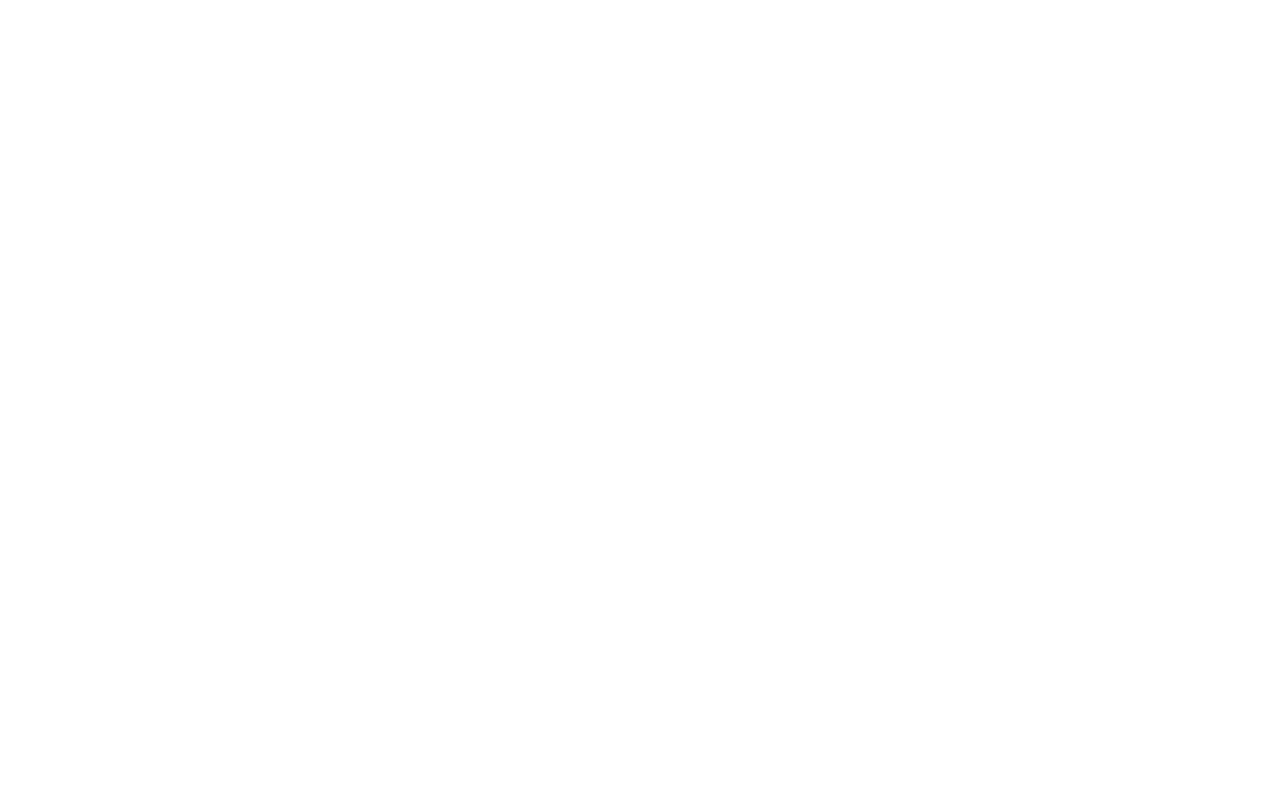
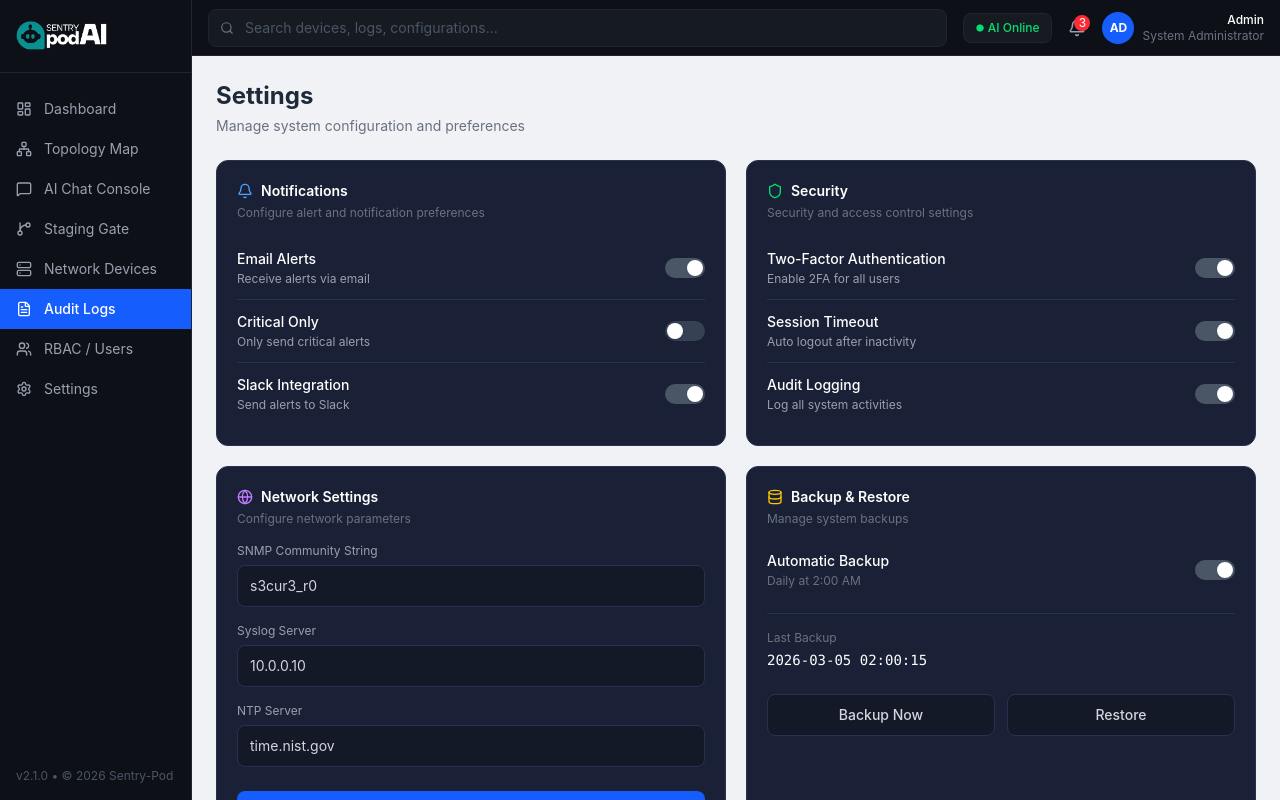
Before and after one commit to SanujaMenath/Sentry-Pod, a React (Vite) app in the folder frontend/: page /settings in a window 1280 px wide. Before the commit this address had no page. Built offline with nearby package versions, Linux system fonts and the light colour scheme.

Commit message:
Fix Settings page, update Sidebar logo and App.jsx routing

```diff
--- a/frontend/src/App.jsx
+++ b/frontend/src/App.jsx
@@ -1,6 +1,27 @@
 import { BrowserRouter, Routes, Route } from "react-router-dom";
+import { useState } from "react";
 import SentryPodLanding from "./components/SentryPodLanding";
 import Login from "./pages/Login";
+import AuditLogs from "./pages/AuditLogs";
+import RBACUsers from "./pages/RBACUsers";
+import SettingsPage from "./pages/Settings";
+import Sidebar from "./components/Sidebar";
+import Navbar from "./components/Navbar";
+
+function Layout({ children }) {
+  const [activePage, setActivePage] = useState('audit');
+  return (
+    <div className="flex h-screen bg-[#0d1117] font-sans overflow-hidden">
+      <Sidebar activePage={activePage} onNavigate={setActivePage} />
+      <div className="flex-1 flex flex-col overflow-hidden">
+        <Navbar />
+        <div className="flex-1 overflow-auto">
+          {children}
+        </div>
+      </div>
+    </div>
+  );
+}
 
 function App() {
   return (
@@ -8,7 +29,9 @@
       <Routes>
         <Route path="/" element={<SentryPodLanding />} />
         <Route path="/login" element={<Login />} />
-
+        <Route path="/audit-logs" element={<Layout><AuditLogs /></Layout>} />
+        <Route path="/users" element={<Layout><RBACUsers /></Layout>} />
+        <Route path="/settings" element={<Layout><SettingsPage /></Layout>} />
       </Routes>
     </BrowserRouter>
   );
--- a/frontend/src/components/Sidebar.jsx
+++ b/frontend/src/components/Sidebar.jsx
@@ -1,4 +1,5 @@
 import { LayoutDashboard, Network, MessageSquare, GitBranch, Server, FileText, Users, Settings } from 'lucide-react';
+import logo from '../Images/logo.png';
 
 const navItems = [
   { icon: LayoutDashboard, label: 'Dashboard', id: 'dashboard' },
@@ -16,8 +17,7 @@
     <div className="w-48 min-h-screen bg-[#0d1117] flex flex-col border-r border-[#1e2530]">
       <div className="p-4 border-b border-[#1e2530]">
         <div className="flex items-center gap-2">
-          <div className="w-8 h-8 rounded-full bg-teal-500 flex items-center justify-center text-xs font-bold text-white">SP</div>
-          <span className="text-white font-bold text-sm">Sentry<span className="text-teal-400">pod</span><span className="text-blue-400">AI</span></span>
+          <img src={logo} alt="SentryPod AI" className="h-10 w-auto object-contain" />
         </div>
       </div>
       <nav className="flex-1 py-4">
--- a/frontend/src/pages/Settings.jsx
+++ b/frontend/src/pages/Settings.jsx
@@ -6,7 +6,7 @@
     <button
       onClick={() => onChange(!enabled)}
       className={`relative w-10 h-5 rounded-full transition-colors duration-200 focus:outline-none
-        ${enabled ? 'bg-blue-600' : 'bg-[#1e2530]'}`}
+        ${enabled ? 'bg-gray-600' : 'bg-gray-700'}`}
     >
       <span className={`absolute top-0.5 left-0.5 w-4 h-4 bg-white rounded-full shadow transition-transform duration-200
         ${enabled ? 'translate-x-5' : 'translate-x-0'}`} />
@@ -19,7 +19,7 @@
     <div className="flex items-center justify-between py-3">
       <div>
         <p className="text-sm text-white font-medium">{label}</p>
-        <p className="text-xs text-gray-500 mt-0.5">{desc}</p>
+        <p className="text-xs text-gray-400 mt-0.5">{desc}</p>
       </div>
       <Toggle enabled={enabled} onChange={onChange} />
     </div>
@@ -46,22 +46,22 @@
   const toggle = (key) => setSettings(prev => ({ ...prev, [key]: !prev[key] }));
 
   return (
-    <div className="text-2xl font-bold text-gray-800 mb-1">
+    <div className="flex-1 bg-[#f0f2f5] p-6 overflow-auto">
       {/* Header */}
       <div className="mb-6">
-        <h1 className="text-2xl font-bold text-white mb-1">Settings</h1>
+        <h1 className="text-2xl font-bold text-gray-800 mb-1">Settings</h1>
         <p className="text-sm text-gray-500">Manage system configuration and preferences</p>
       </div>
 
       <div className="grid grid-cols-2 gap-5">
         {/* Notifications */}
-        <div className="bg-[#161b22] border border-[#1e2530] rounded-xl p-5">
+        <div className="bg-[#1a2035] border border-[#2a3150] rounded-xl p-5">
           <div className="flex items-center gap-2 mb-1">
             <Bell size={16} className="text-blue-400" />
             <h2 className="text-sm font-semibold text-white">Notifications</h2>
           </div>
           <p className="text-xs text-gray-500 mb-4">Configure alert and notification preferences</p>
-          <div className="divide-y divide-[#1e2530]">
+          <div className="divide-y divide-[#2a3150]">
             <SettingRow label="Email Alerts" desc="Receive alerts via email" enabled={settings.emailAlerts} onChange={() => toggle('emailAlerts')} />
             <SettingRow label="Critical Only" desc="Only send critical alerts" enabled={settings.criticalOnly} onChange={() => toggle('criticalOnly')} />
             <SettingRow label="Slack Integration" desc="Send alerts to Slack" enabled={settings.slackIntegration} onChange={() => toggle('slackIntegration')} />
@@ -69,13 +69,13 @@
         </div>
 
         {/* Security */}
-        <div className="bg-[#161b22] border border-[#1e2530] rounded-xl p-5">
+        <div className="bg-[#1a2035] border border-[#2a3150] rounded-xl p-5">
           <div className="flex items-center gap-2 mb-1">
             <Shield size={16} className="text-green-400" />
             <h2 className="text-sm font-semibold text-white">Security</h2>
           </div>
           <p className="text-xs text-gray-500 mb-4">Security and access control settings</p>
-          <div className="divide-y divide-[#1e2530]">
+          <div className="divide-y divide-[#2a3150]">
             <SettingRow label="Two-Factor Authentication" desc="Enable 2FA for all users" enabled={settings.twoFactor} onChange={() => toggle('twoFactor')} />
             <SettingRow label="Session Timeout" desc="Auto logout after inactivity" enabled={settings.sessionTimeout} onChange={() => toggle('sessionTimeout')} />
             <SettingRow label="Audit Logging" desc="Log all system activities" enabled={settings.auditLogging} onChange={() => toggle('auditLogging')} />
@@ -83,7 +83,7 @@
         </div>
 
         {/* Network Settings */}
-        <div className="bg-[#161b22] border border-[#1e2530] rounded-xl p-5">
+        <div className="bg-[#1a2035] border border-[#2a3150] rounded-xl p-5">
           <div className="flex items-center gap-2 mb-1">
             <Globe size={16} className="text-purple-400" />
             <h2 className="text-sm font-semibold text-white">Network Settings</h2>
@@ -95,7 +95,7 @@
               <input
                 value={network.snmp}
                 onChange={e => setNetwork({ ...network, snmp: e.target.value })}
-                className="w-full bg-[#0d1117] border border-[#1e2530] rounded-lg px-3 py-2.5 text-sm text-gray-300 focus:outline-none focus:border-blue-500"
+                className="w-full bg-[#141928] border border-[#2a3150] rounded-lg px-3 py-2.5 text-sm text-gray-300 focus:outline-none focus:border-blue-500"
               />
             </div>
             <div>
@@ -103,7 +103,7 @@
               <input
                 value={network.syslog}
                 onChange={e => setNetwork({ ...network, syslog: e.target.value })}
-                className="w-full bg-[#0d1117] border border-[#1e2530] rounded-lg px-3 py-2.5 text-sm text-gray-300 focus:outline-none focus:border-blue-500"
+                className="w-full bg-[#141928] border border-[#2a3150] rounded-lg px-3 py-2.5 text-sm text-gray-300 focus:outline-none focus:border-blue-500"
               />
             </div>
             <div>
@@ -111,7 +111,7 @@
               <input
                 value={network.ntp}
                 onChange={e => setNetwork({ ...network, ntp: e.target.value })}
-                className="w-full bg-[#0d1117] border border-[#1e2530] rounded-lg px-3 py-2.5 text-sm text-gray-300 focus:outline-none focus:border-blue-500"
+                className="w-full bg-[#141928] border border-[#2a3150] rounded-lg px-3 py-2.5 text-sm text-gray-300 focus:outline-none focus:border-blue-500"
               />
             </div>
             <button className="w-full bg-blue-600 hover:bg-blue-500 text-white py-2.5 rounded-lg text-sm font-medium transition-colors mt-2">
@@ -121,7 +121,7 @@
         </div>
 
         {/* Backup & Restore */}
-        <div className="bg-[#161b22] border border-[#1e2530] rounded-xl p-5">
+        <div className="bg-[#1a2035] border border-[#2a3150] rounded-xl p-5">
           <div className="flex items-center gap-2 mb-1">
             <Database size={16} className="text-yellow-400" />
             <h2 className="text-sm font-semibold text-white">Backup & Restore</h2>
@@ -135,15 +135,15 @@
               </div>
               <Toggle enabled={settings.autoBackup} onChange={() => toggle('autoBackup')} />
             </div>
-            <div className="border-t border-[#1e2530] pt-4">
+            <div className="border-t border-[#2a3150] pt-4">
               <p className="text-xs text-gray-500 mb-1">Last Backup</p>
               <p className="text-sm text-white font-mono">2026-03-05 02:00:15</p>
             </div>
             <div className="grid grid-cols-2 gap-3 pt-2">
-              <button className="py-2.5 rounded-lg text-sm font-medium bg-[#0d1117] border border-[#1e2530] text-gray-300 hover:text-white transition-colors">
+              <button className="py-2.5 rounded-lg text-sm font-medium bg-[#141928] border border-[#2a3150] text-gray-300 hover:text-white transition-colors">
                 Backup Now
               </button>
-              <button className="py-2.5 rounded-lg text-sm font-medium bg-[#0d1117] border border-[#1e2530] text-gray-300 hover:text-white transition-colors">
+              <button className="py-2.5 rounded-lg text-sm font-medium bg-[#141928] border border-[#2a3150] text-gray-300 hover:text-white transition-colors">
                 Restore
               </button>
             </div>
```
Also changed, not shown: 1 other file (tests, documents, lock files or other folders).
